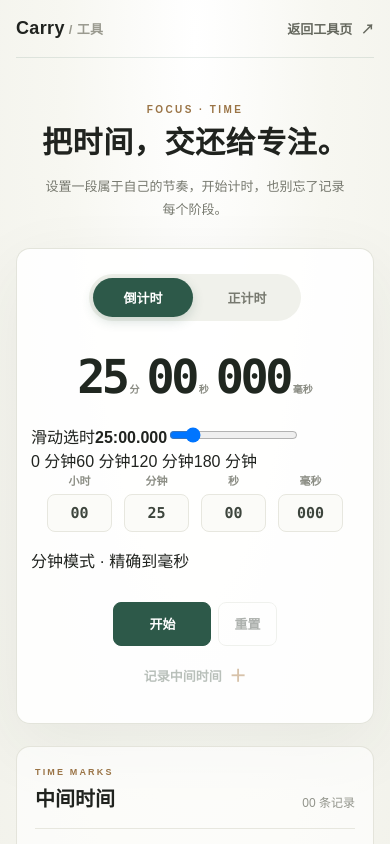
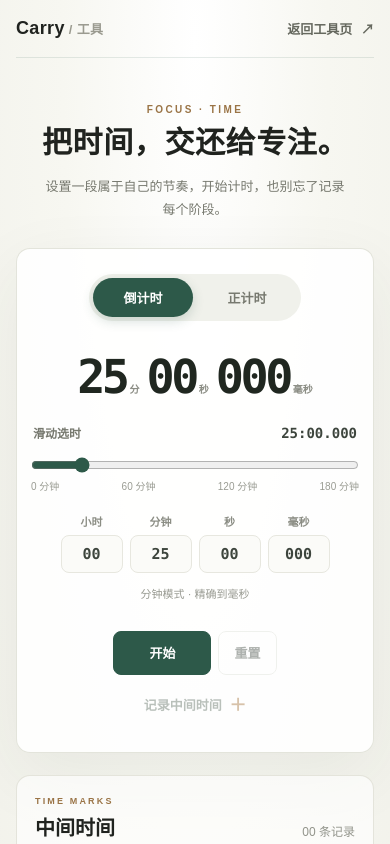
Before and after one commit to carry-z/my-website, a Next.js app: page /timer in a window 390 px wide. Shown: the top 844 px of the page. Built offline with nearby package versions, Linux system fonts and the light colour scheme.

Commit message:
Add timer slider and tools hub

```diff
--- a/app/timer/timer.module.css
+++ b/app/timer/timer.module.css
@@ -58,6 +58,13 @@
 .durationField input { width: 72px; padding: 9px 8px; border: 1px solid var(--timer-line); border-radius: 8px; outline: none; color: #3d453d; background: #fbfbf8; font: 700 15px ui-monospace, SFMono-Regular, Menlo, Consolas, monospace; text-align: center; transition: border-color .2s ease, box-shadow .2s ease; }
 .durationField input:focus { border-color: #6f9887; box-shadow: 0 0 0 3px rgba(45, 89, 73, .1); }
 .durationFields:disabled .durationField input { color: #999b94; background: #f5f5f1; }
+.durationSetup { max-width: 560px; margin: 0 auto; }
+.sliderLabel { display: flex; align-items: baseline; justify-content: space-between; gap: 16px; margin: 0 2px 12px; color: #77796f; font-size: 12px; font-weight: 700; }
+.sliderLabel strong { color: #3d453d; font: 700 14px ui-monospace, SFMono-Regular, Menlo, Consolas, monospace; }
+.durationSlider { display: block; width: 100%; height: 24px; margin: 0; accent-color: var(--timer-green); cursor: pointer; }
+.durationSlider:disabled { cursor: default; opacity: .55; }
+.sliderScale { display: flex; justify-content: space-between; margin: 1px 0 20px; color: #9a9c93; font-size: 10px; }
+.precisionHint { margin: 12px 0 0; color: #989a91; font-size: 11px; text-align: center; }
 .modeHint { margin: 0; color: #888a81; font-size: 12px; text-align: center; }
 
 .controls { display: flex; flex-wrap: wrap; align-items: center; justify-content: center; gap: 10px; margin-top: 30px; }
@@ -96,6 +103,8 @@
   .clockPart strong { font-size: clamp(42px, 12vw, 70px); }
   .clockPart small { font-size: 10px; }
   .durationField input { width: 65px; }
+  .durationFields { gap: 7px; }
+  .durationField input { width: 62px; padding-right: 5px; padding-left: 5px; }
   .controls { gap: 7px; }
   .controls button { padding: 0 15px; }
   .primaryButton { min-width: 98px; }
@@ -103,7 +112,7 @@
   .lapPanel { margin-top: 22px; padding: 20px 18px; }
   .lapList li { grid-template-columns: .8fr 1fr 1fr; gap: 8px; }
   .lapIndex { font-size: 11px; }
-  .lapList strong { font-size: 12px; }
+  .lapList strong { font-size: 11px; }
 }
 
 @media (prefers-reduced-motion: reduce) {
```
